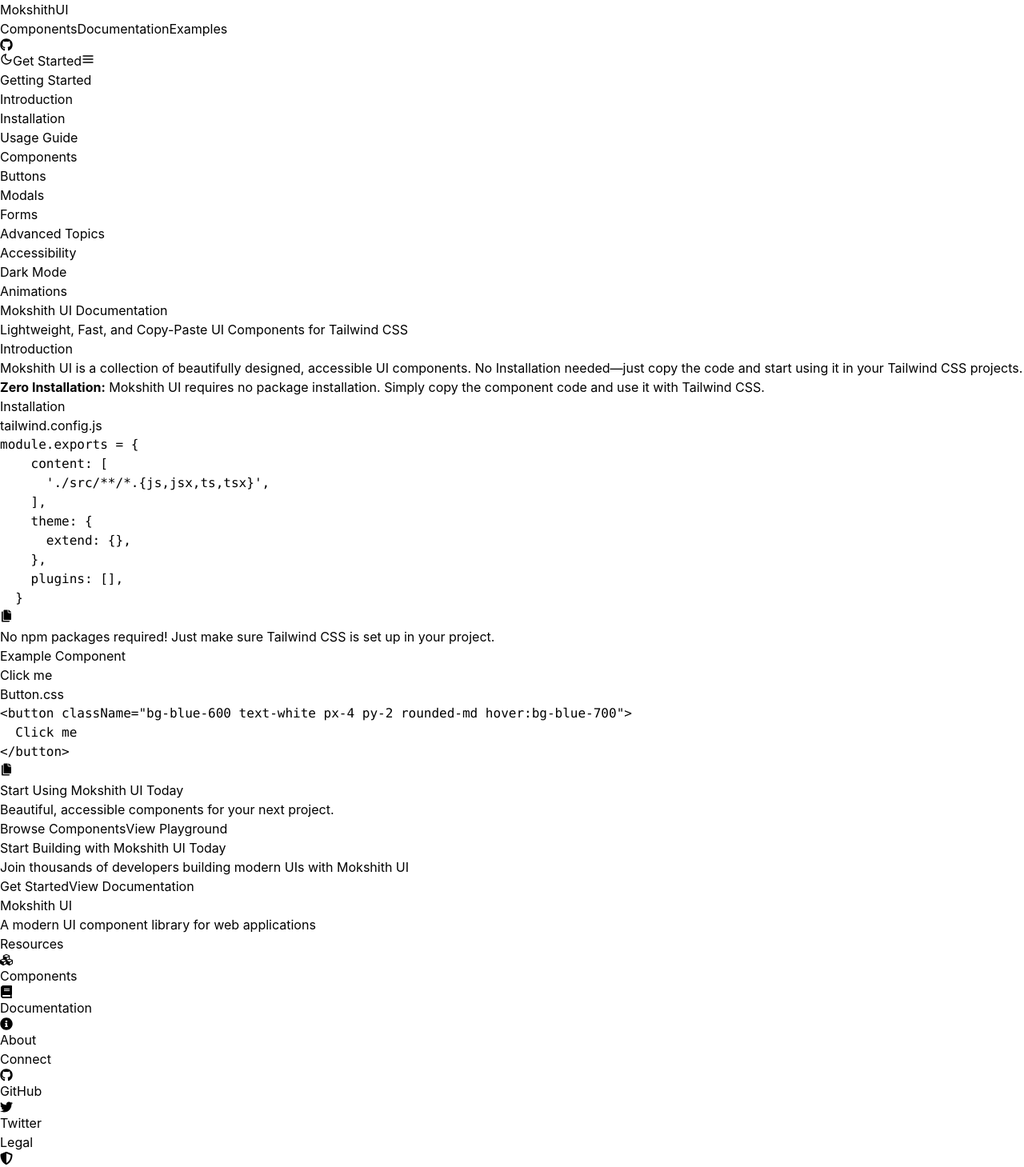
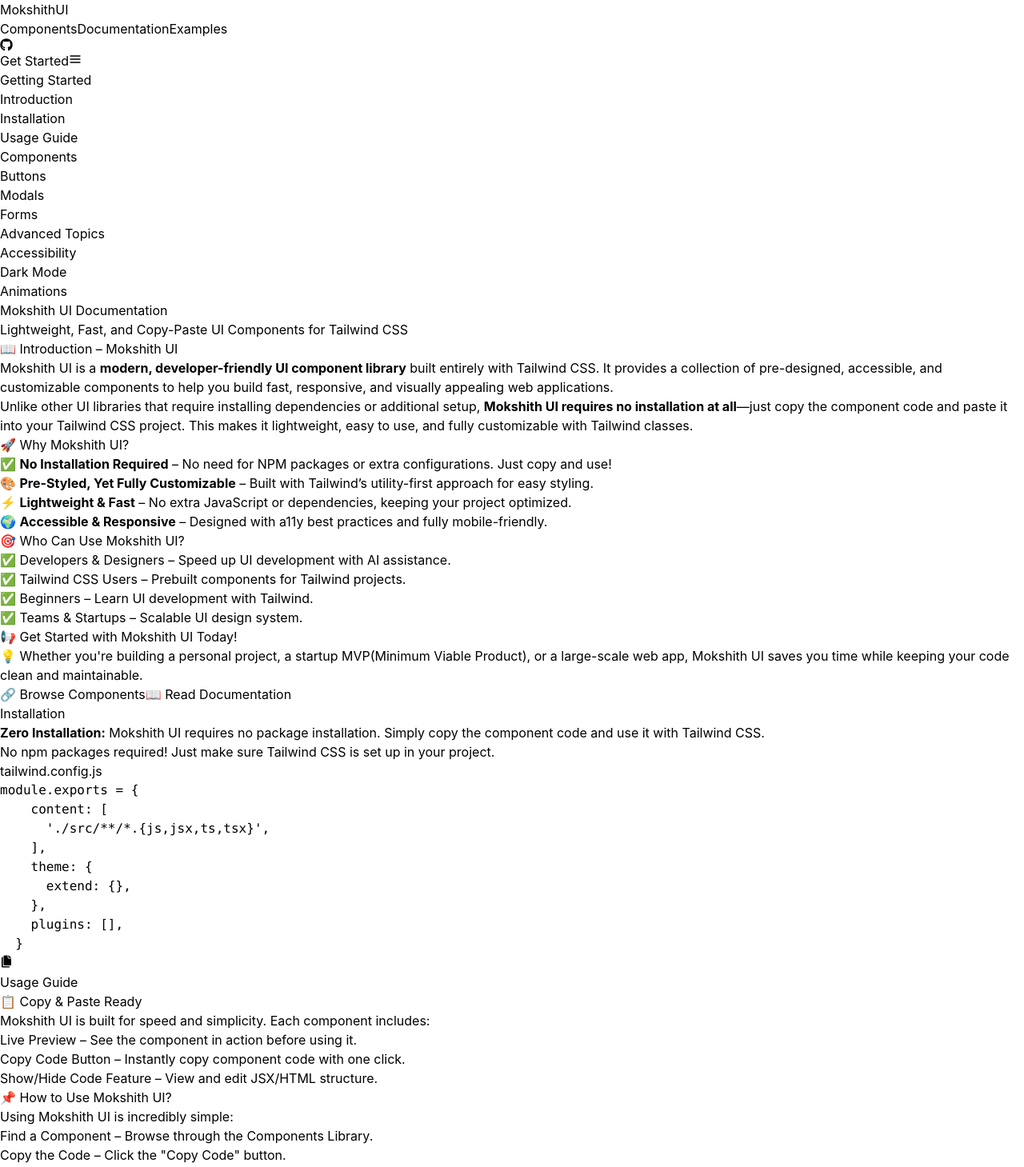
Before and after one commit to webdevelopersrinu/Mokshith-UI, a React (Vite) app in the folder Mokshith UI v1/: page /documentation in a window 1280 px wide. Shown: the top 1459 px of the page at 80% size. Built offline with nearby package versions, Linux system fonts and the light colour scheme.

Commit message:
add documentation page

```diff
--- a/Mokshith UI v1/package.json
+++ b/Mokshith UI v1/package.json
@@ -13,7 +13,8 @@
     "react": "^18.3.1",
     "react-dom": "^18.3.1",
     "react-hot-toast": "^2.5.1",
-    "react-icons": "^5.4.0"
+    "react-icons": "^5.4.0",
+    "react-router": "^7.1.5"
   },
   "devDependencies": {
     "@eslint/js": "^9.17.0",
--- a/Mokshith UI v1/src/App.jsx
+++ b/Mokshith UI v1/src/App.jsx
@@ -6,15 +6,23 @@
 import StartBuilding from "./components/Layout/StartBuilding";
 import Contact from "./pages/Contact";
 import Documentation from "./pages/Documentation";
+import { Route, Routes } from "react-router";
 
 function App() {
   return (
     <div>
-      <Header />
+      <div className="sticky top-0 left-0 z-30">
+        <Header />
+      </div>
+      <Routes>
+        <Route path="/documentation" element={<Documentation />} />
+        <Route path="/" element={<Home />} />
+        <Route path="/about" element={<About />} />
+        <Route path="/contact" element={<Contact />} />
+      </Routes>
       {/* <Home /> */}
       {/* <About /> */}
       {/* <Contact /> */}
-      <Documentation />
       <StartBuilding />
       <Footer />
     </div>
--- a/Mokshith UI v1/src/components/Layout/Footer.jsx
+++ b/Mokshith UI v1/src/components/Layout/Footer.jsx
@@ -6,21 +6,25 @@
   FaInfoCircle,
   FaShieldAlt,
   FaFileContract,
+  FaRobot,
 } from "react-icons/fa";
+import { IoIosContacts } from "react-icons/io";
+import { Link } from "react-router";
 
 export default function Footer() {
   return (
     <footer className="bg-gray-50 text-gray-700 py-8 px-6 border-t">
-      <div className="max-w-6xl mx-auto grid grid-cols-1 md:grid-cols-4 gap-8 text-center md:text-left">
+      <div className="max-w-6xl mx-auto grid grid-cols-1 md:grid-cols-3 lg:grid-cols-5 gap-8 md:text-left">
         {/* Brand Info */}
         <div>
-          <div className="flex items-center justify-center md:justify-start space-x-2">
+          <div className="flex items-center  md:justify-start space-x-2">
             <h2 className="text-black text-lg font-semibold">
               Mokshith <span className="text-blue-500">UI</span>
             </h2>
           </div>
           <p className="mt-2 text-sm">
-            A modern UI component library for web applications
+            AI-powered UI components for rapid development and seamless
+            customization.
           </p>
         </div>
 
@@ -30,21 +34,21 @@
           <ul className="space-y-1 text-sm">
             <li className="flex items-center space-x-2">
               <FaCubes className="text-gray-700" />
-              <a href="#" className="hover:text-blue-500">
+              <Link to="/" className="hover:text-blue-500">
                 Components
-              </a>
+              </Link>
             </li>
             <li className="flex items-center space-x-2">
               <FaBook className="text-gray-700" />
-              <a href="#" className="hover:text-blue-500">
+              <Link to="/" className="hover:text-blue-500">
                 Documentation
-              </a>
+              </Link>
             </li>
             <li className="flex items-center space-x-2">
               <FaInfoCircle className="text-gray-700" />
-              <a href="#" className="hover:text-blue-500">
+              <Link to="/about" className="hover:text-blue-500">
                 About
-              </a>
+              </Link>
             </li>
           </ul>
         </div>
@@ -53,17 +57,35 @@
         <div>
           <h3 className="font-semibold mb-2">Connect</h3>
           <ul className="space-y-1 text-sm">
-            <li className="flex items-center justify-center md:justify-start space-x-2">
+            <li className="flex items-center  md:justify-start space-x-2">
+              <IoIosContacts className="text-gray-700" />
+              <Link to="/contact" className="hover:text-blue-500">
+                contact
+              </Link>
+            </li>
+            <li className="flex items-center  md:justify-start space-x-2">
               <FaGithub className="text-gray-700" />
-              <a href="#" className="hover:text-blue-500">
+              <Link to="/" className="hover:text-blue-500">
                 GitHub
-              </a>
+              </Link>
             </li>
-            <li className="flex items-center justify-center md:justify-start space-x-2">
+            <li className="flex items-center  md:justify-start space-x-2">
               <FaTwitter className="text-gray-700" />
-              <a href="#" className="hover:text-blue-500">
+              <Link to="/" className="hover:text-blue-500">
                 Twitter
-              </a>
+              </Link>
+            </li>
+          </ul>
+        </div>
+        {/* AI-Powered Feature */}
+        <div>
+          <h3 className="font-semibold mb-2">AI-Powered</h3>
+          <ul className="space-y-1 text-sm">
+            <li className="flex items-center space-x-2">
+              <FaRobot className="text-gray-700" />
+              <Link to="/ai-generator" className="hover:text-blue-500">
+                AI Component Generator
+              </Link>
             </li>
           </ul>
         </div>
@@ -74,15 +96,15 @@
           <ul className="space-y-1 text-sm">
             <li className="flex items-center space-x-2">
               <FaShieldAlt className="text-gray-700" />
-              <a href="#" className="hover:text-blue-500">
+              <Link to="/" className="hover:text-blue-500">
                 Privacy Policy
-              </a>
+              </Link>
             </li>
             <li className="flex items-center space-x-2">
               <FaFileContract className="text-gray-700" />
-              <a href="#" className="hover:text-blue-500">
+              <Link to="/" className="hover:text-blue-500">
                 Terms of Service
-              </a>
+              </Link>
             </li>
           </ul>
         </div>
--- a/Mokshith UI v1/src/components/Layout/Header.jsx
+++ b/Mokshith UI v1/src/components/Layout/Header.jsx
@@ -1,26 +1,39 @@
 import { useState } from "react";
 import { FiMoon, FiMenu, FiX } from "react-icons/fi";
 import { FaGithub } from "react-icons/fa";
+import { Link, NavLink } from "react-router";
 function Header() {
   const [menuOpen, setMenuOpen] = useState(false);
 
   return (
     <div>
-      <nav className="bg-white dark:bg-black  dark:border-gray-800 px-6 py-3 flex justify-between items-center">
+      <nav className="bg-white dark:bg-black  dark:border-gray-800 px-6 py-3 flex justify-between items-center ">
         <div className="flex items-center justify-between gap-12">
-          <div className=" text-2xl font-semibold">
-            <span className=" text-black">Mokshith</span>
-            <span className="text-blue-600 pl-2 ">UI</span>
-          </div>
+          <Link to="/">
+            <div className=" text-2xl font-semibold bg-white">
+              <span className=" text-black">Mokshith</span>
+              <span className="text-blue-600 pl-2 ">UI</span>
+            </div>
+          </Link>
 
           {/* Desktop Menu */}
           <div className="hidden md:flex space-x-6 text-gray-700 dark:text-gray-300">
-            <a href="#" className="hover:text-blue-500">
+            <NavLink
+              to="/components"
+              className={({ isActive }) =>
+                isActive ? "text-blue-500 font-bold" : ""
+              }
+            >
               Components
-            </a>
-            <a href="#" className="hover:text-blue-500">
+            </NavLink>
+            <NavLink
+              to={"/documentation"}
+              className={({ isActive }) =>
+                isActive ? "text-blue-500 font-bold" : ""
+              }
+            >
               Documentation
-            </a>
+            </NavLink>
             <a href="#" className="hover:text-blue-500">
               Examples
             </a>
@@ -30,9 +43,9 @@
         {/* Icons */}
         <div className="flex items-center space-x-2 md:space-x-4">
           <FaGithub className="text-gray-700 dark:text-gray-300 text-2xl cursor-pointer" />
-          <button>
+          {/* <button>
             <FiMoon className="text-gray-700 dark:text-gray-300 text-2xl" />
-          </button>
+          </button> */}
           <button className="text-white bg-blue-500 text-base font-normal px-4 py-2 rounded-lg hidden md:block">
             Get Started
           </button>
--- a/Mokshith UI v1/src/components/Layout/StartBuilding.jsx
+++ b/Mokshith UI v1/src/components/Layout/StartBuilding.jsx
@@ -3,14 +3,15 @@
     <section className="bg-gradient-to-r from-[#2563EB] to-[#4F46E5] text-white py-16 px-6 text-center">
       <div className="max-w-3xl mx-auto">
         <h1 className="text-3xl sm:text-4xl font-bold mb-4">
-          Start Building with Mokshith UI Today
+          Start Building with AI-Powered Mokshith UI!
         </h1>
         <p className="text-lg sm:text-xl mb-6">
-          Join thousands of developers building modern UIs with Mokshith UI
+          Instantly generate, customize, and deploy stunning UI components with
+          AI-driven efficiency.
         </p>
         <div className="flex flex-col sm:flex-row justify-center gap-4">
           <button className="bg-white text-blue-600 font-normal py-2 px-6 rounded-lg shadow-md hover:bg-gray-100">
-            Get Started
+            Generate with AI
           </button>
           <button className="border border-white text-white font-normal py-2 px-6 rounded-lg hover:bg-white hover:text-blue-600">
             View Documentation
--- a/Mokshith UI v1/src/main.jsx
+++ b/Mokshith UI v1/src/main.jsx
@@ -2,10 +2,13 @@
 import "./index.css";
 import App from "./App.jsx";
 import { Toaster } from "react-hot-toast";
+import { BrowserRouter } from "react-router";
 
 createRoot(document.getElementById("root")).render(
-  <>
-    <App />
-    <Toaster />
-  </>
+  <BrowserRouter>
+    <>
+      <App />
+      <Toaster />
+    </>
+  </BrowserRouter>
 );
--- a/Mokshith UI v1/src/pages/Documentation.jsx
+++ b/Mokshith UI v1/src/pages/Documentation.jsx
@@ -1,6 +1,33 @@
+import { Link, useLocation } from "react-router";
 import CodeBlock from "../components/common/CodeBlock";
-
+const navItems = [
+  {
+    title: "Getting Started",
+    items: [
+      { name: "Introduction", path: "/introduction" },
+      { name: "Installation", path: "/installation" },
+      { name: "Usage Guide", path: "/usage-guide" },
+    ],
+  },
+  {
+    title: "Components",
+    items: [
+      { name: "Buttons", path: "/components/buttons" },
+      { name: "Modals", path: "/components/modals" },
+      { name: "Forms", path: "/components/forms" },
+    ],
+  },
+  {
+    title: "Advanced Topics",
+    items: [
+      { name: "Accessibility", path: "/advanced/accessibility" },
+      { name: "Dark Mode", path: "/advanced/dark-mode" },
+      { name: "Animations", path: "/advanced/animations" },
+    ],
+  },
+];
 export default function Documentation() {
+  const location = useLocation();
   const codeSnippetTailwind = `module.exports = {
     content: [
       './src/**/*.{js,jsx,ts,tsx}',
@@ -16,33 +43,28 @@
   return (
     <div className="flex flex-col md:flex-row min-h-screen bg-gray-50 text-gray-900">
       {/* Sidebar */}
-      <aside className="w-full md:w-64 h-full    p-4 md:h-full">
+      <aside className="w-full md:w-64 h-full sticky top-0 left-0 p-4 md:h-full pt-12">
         <nav className="mt-4">
           <ul>
-            <li className="py-2 text-gray-900 font-bold ">Getting Started</li>
-            <li className="py-2 text-gray-700 hover:text-blue-500">
-              Introduction
-            </li>
-            <li className="py-2 text-gray-700 hover:text-blue-500">
-              Installation
-            </li>
-            <li className="py-2 text-gray-700 hover:text-blue-500">
-              Usage Guide
-            </li>
-            <li className="py-2 text-gray-900 font-bold ">Components</li>
-            <li className="py-2 text-gray-700 hover:text-blue-500">Buttons</li>
-            <li className="py-2 text-gray-700 hover:text-blue-500">Modals</li>
-            <li className="py-2 text-gray-700 hover:text-blue-500">Forms</li>
-            <li className="py-2 text-gray-900 font-bold ">Advanced Topics</li>
-            <li className="py-2 text-gray-700 hover:text-blue-500">
-              Accessibility
-            </li>
-            <li className="py-2 text-gray-700 hover:text-blue-500">
-              Dark Mode
-            </li>
-            <li className="py-2 text-gray-700 hover:text-blue-500">
-              Animations
-            </li>
+            {navItems.map((section) => (
+              <li key={section.title}>
+                <p className="py-2 text-gray-900 font-bold">{section.title}</p>
+                {section.items.map((item) => (
+                  <li key={item.path}>
+                    <Link
+                      to={item.path}
+                      className={`py-2 block text-gray-700 hover:text-blue-500
+                        location.pathname === item.path
+                          ? "text-blue-500 font-bold"
+                          : "text-gray-700 hover:text-blue-500"
+                      `}
+                    >
+                      {item.name}
+                    </Link>
+                  </li>
+                ))}
+              </li>
+            ))}
           </ul>
         </nav>
       </aside>
@@ -55,35 +77,173 @@
         </p>
 
         {/* Introduction Section */}
-        <section className="mt-6">
-          <h2 className="text-2xl font-semibold">Introduction</h2>
-          <p className="text-gray-700 mt-2">
-            Mokshith UI is a collection of beautifully designed, accessible UI
-            components. No Installation needed—just copy the code and start
-            using it in your Tailwind CSS projects.
+        <section className=" mx-auto   py-6 ">
+          {/* Title */}
+          <h2 className="text-2xl font-bold text-gray-800 mb-3">
+            📖 Introduction – Mokshith UI
+          </h2>
+
+          {/* Description */}
+          <p className="text-gray-600 text-lg md:text-xl leading-relaxed">
+            Mokshith UI is a{" "}
+            <strong className="text-gray-900">
+              modern, developer-friendly UI component library
+            </strong>{" "}
+            built entirely with Tailwind CSS. It provides a collection of
+            pre-designed, accessible, and customizable components to help you
+            build fast, responsive, and visually appealing web applications.
           </p>
-          <div className="bg-blue-100 text-blue-800 p-4 mt-3 rounded-md">
-            <strong>Zero Installation:</strong> Mokshith UI requires no package
-            installation. Simply copy the component code and use it with
-            Tailwind CSS.
+
+          <p className="mt-4 text-gray-600 text-lg">
+            Unlike other UI libraries that require installing dependencies or
+            additional setup,{" "}
+            <strong className="text-gray-900">
+              Mokshith UI requires no installation at all
+            </strong>
+            —just copy the component code and paste it into your Tailwind CSS
+            project. This makes it lightweight, easy to use, and fully
+            customizable with Tailwind classes.
+          </p>
+
+          {/* Why Mokshith UI Section */}
+          <div className="mt-8">
+            <h2 className="text-2xl font-bold text-gray-800 mb-3">
+              🚀 Why Mokshith UI?
+            </h2>
+
+            <ul className="list-none space-y-4 text-gray-700 text-lg">
+              <li>
+                ✅ <strong>No Installation Required</strong> – No need for NPM
+                packages or extra configurations. Just copy and use!
+              </li>
+              <li>
+                🎨 <strong>Pre-Styled, Yet Fully Customizable</strong> – Built
+                with Tailwind’s utility-first approach for easy styling.
+              </li>
+              <li>
+                ⚡ <strong>Lightweight & Fast</strong> – No extra JavaScript or
+                dependencies, keeping your project optimized.
+              </li>
+              <li>
+                🌍 <strong>Accessible & Responsive</strong> – Designed with a11y
+                best practices and fully mobile-friendly.
+              </li>
+            </ul>
+          </div>
+
+          {/* Who Can Use Section */}
+          <div className="mt-8">
+            <h2 className="text-2xl font-bold text-gray-800 mb-3">
+              🎯 Who Can Use Mokshith UI?
+            </h2>
+
+            <ul className="list-none space-y-3 text-gray-700 text-lg">
+              <li>
+                ✅ Developers & Designers – Speed up UI development with AI
+                assistance.
+              </li>
+              <li>
+                ✅ Tailwind CSS Users – Prebuilt components for Tailwind
+                projects.
+              </li>
+              <li>✅ Beginners – Learn UI development with Tailwind.</li>
+              <li>✅ Teams & Startups – Scalable UI design system.</li>
+            </ul>
+          </div>
+
+          {/* Call to Action */}
+          <div className="mt-10 text-center">
+            <h2 className="text-2xl font-bold text-gray-800 mb-3">
+              📢 Get Started with Mokshith UI Today!
+            </h2>
+            <p className="text-gray-600 text-lg">
+              💡 Whether you're building a personal project, a startup
+              MVP(Minimum Viable Product), or a large-scale web app, Mokshith UI
+              saves you time while keeping your code clean and maintainable.
+            </p>
+
+            <div className="mt-6 flex flex-col md:flex-row gap-4 justify-center">
+              <a
+                href="/components"
+                className="px-6 py-3 bg-blue-500 text-white font-semibold rounded-lg shadow-md hover:bg-blue-600"
+              >
+                🔗 Browse Components
+              </a>
+              <a
+                href="/docs"
+                className="px-6 py-3 border border-gray-600 text-gray-800 font-semibold rounded-lg hover:bg-gray-200"
+              >
+                📖 Read Documentation
+              </a>
+            </div>
           </div>
         </section>
 
         {/* Installation Section */}
         <section className="mt-6">
           <h2 className="text-2xl font-semibold">Installation</h2>
+          <div className="bg-blue-100 text-blue-800 p-4 my-3 rounded-md">
+            <strong>Zero Installation:</strong> Mokshith UI requires no package
+            installation. Simply copy the component code and use it with
+            Tailwind CSS.
+          </div>
+          <p className="text-gray-600 my-2">
+            No npm packages required! Just make sure Tailwind CSS is set up in
+            your project.
+          </p>
           <CodeBlock
             codeTitle={"tailwind.config.js"}
             codeSnippet={codeSnippetTailwind}
           />
-          <p className="text-gray-600 mt-2">
-            No npm packages required! Just make sure Tailwind CSS is set up in
-            your project.
-          </p>
         </section>
 
         {/* Example Component */}
         <section className="mt-6">
+          <h2 className="text-2xl font-semibold">Usage Guide</h2>
+          {/* Copy-Paste Ready Section */}
+          <div className="mt-8">
+            <h2 className="text-2xl font-bold text-gray-800 mb-3">
+              📋 Copy & Paste Ready
+            </h2>
+            <p className="text-gray-600 text-lg">
+              Mokshith UI is built for speed and simplicity. Each component
+              includes:
+            </p>
+
+            <ul className="list-disc pl-5 mt-3 text-gray-700 text-lg">
+              <li>
+                Live Preview – See the component in action before using it.
+              </li>
+              <li>
+                Copy Code Button – Instantly copy component code with one click.
+              </li>
+              <li>
+                Show/Hide Code Feature – View and edit JSX/HTML structure.
+              </li>
+            </ul>
+          </div>
+          {/* How to Use Section */}
+          <div className="mt-8">
+            <h2 className="text-2xl font-bold text-gray-800 mb-3">
+              📌 How to Use Mokshith UI?
+            </h2>
+
+            <p className="text-gray-600 text-lg">
+              Using Mokshith UI is incredibly simple:
+            </p>
+
+            <ol className="list-decimal pl-5 mt-3 text-gray-700 text-lg">
+              <li>Find a Component – Browse through the Components Library.</li>
+              <li> Copy the Code – Click the "Copy Code" button.</li>
+              <li>
+                Paste in Your Project – Insert the copied JSX/HTML into your
+                Tailwind-powered project.
+              </li>
+              <li>
+                Customize as Needed – Modify styles using Tailwind classes.
+              </li>
+            </ol>
+          </div>
           <h2 className="text-2xl font-semibold">Example Component</h2>
           <div className="my-3 bg-white p-4 rounded-md border border-gray-200">
             <button className="bg-blue-600 text-white px-4 py-2 rounded-md hover:bg-blue-700">
```
Also changed, not shown: 1 other file (tests, documents, lock files or other folders).
